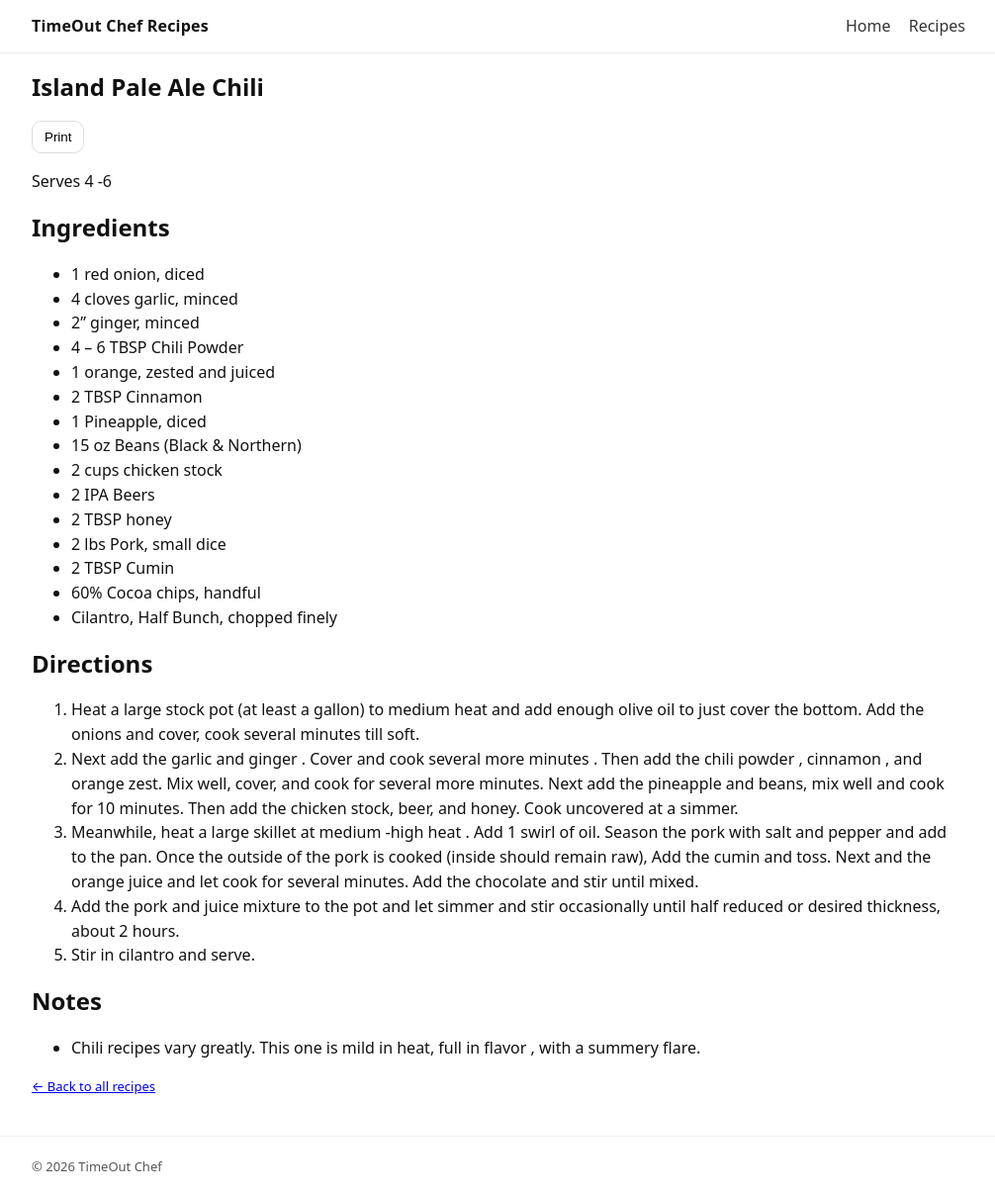
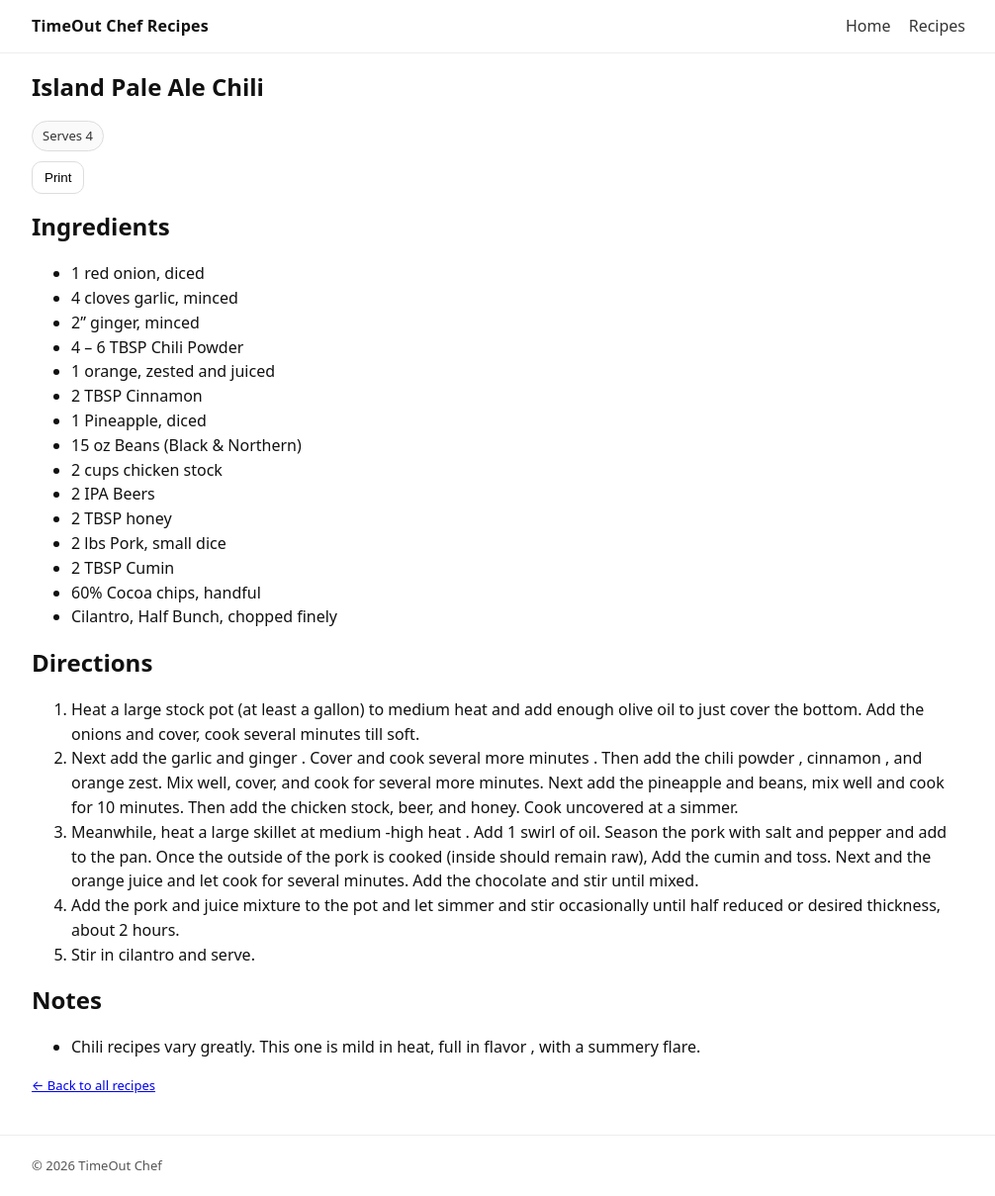
Before and after one commit to scottschrum79-design/timeoutchef.com, a Jekyll site: the page built from _recipes/island-pale-ale-chili.md, in a window 1280 px wide and 1209 px high. Shown: the whole window at 99% size, without its empty margins (136-1142 px from the left). Built offline with Jekyll 4.4.1, drawn with Linux system fonts in a browser that asks for light colours.

Commit message:
Update island-pale-ale-chili.md

```diff
--- a/_recipes/island-pale-ale-chili.md
+++ b/_recipes/island-pale-ale-chili.md
@@ -3,10 +3,9 @@ layout: recipe
 categories:
 - main
 - pork
+serves: 4
 title: "Island Pale Ale Chili"
 ---
-
-<p class="pill">Serves 4 -6</p>
 
 ## Ingredients
 
```
